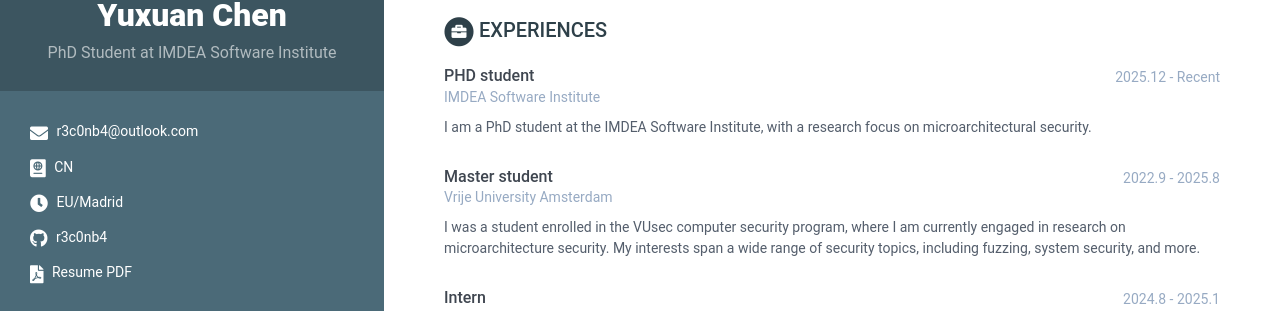
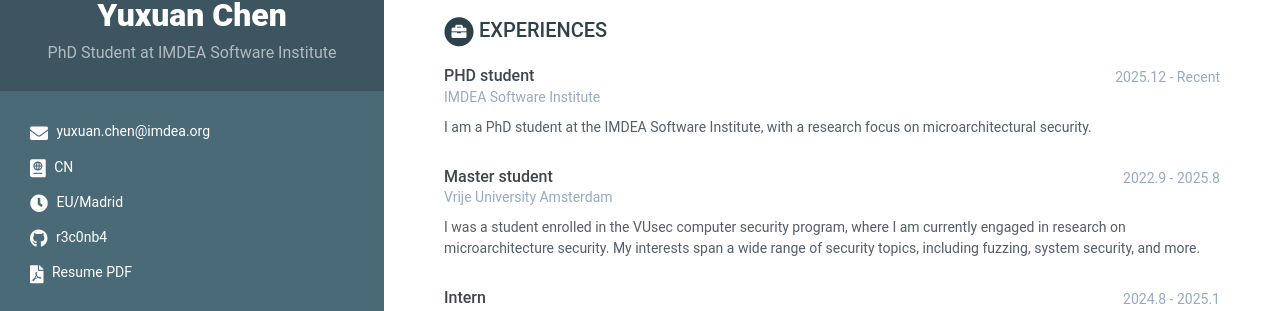
Before and after one commit to r3c0nb4/r3c0nb4.github.io, a Jekyll site: the page built from print.html, in a window 1280 px wide. Shown: the part 133-444 px from the top of the page. Built offline with Jekyll 4.4.1, drawn with Linux system fonts in a browser that asks for light colours.

Commit message:
update e-mail

```diff
--- a/_data/data.yml
+++ b/_data/data.yml
@@ -13,7 +13,7 @@ sidebar:
     avatar: profile.png  #place a 100x100 picture inside /assets/images/ folder and provide the name of the file below
 
     # Sidebar links
-    email: r3c0nb4@outlook.com
+    email: yuxuan.chen@imdea.org
     phone:
     timezone: EU/Madrid
     citizenship: CN
```
